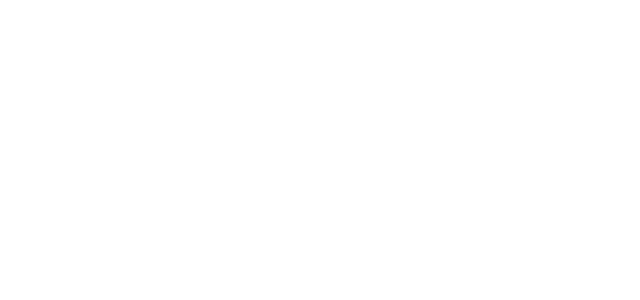
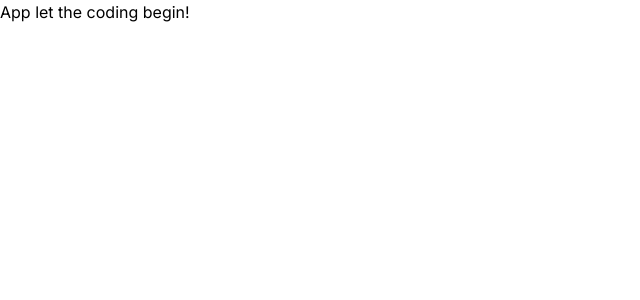
Before and after one commit to KrazyNight/next-js-weather, a Next.js app: page / in a window 1280 px wide. Shown: the top 300 px of the page, without its empty margins (0-640 px from the left). Built offline with nearby package versions, Linux system fonts and the light colour scheme.

Commit message:
begining part 2

```diff
--- a/app/page.tsx
+++ b/app/page.tsx
@@ -3,7 +3,8 @@
 export default function Home() {
   return (
     <>
-
+    App
+    let the coding begin!
     </>
   );
 }
```
